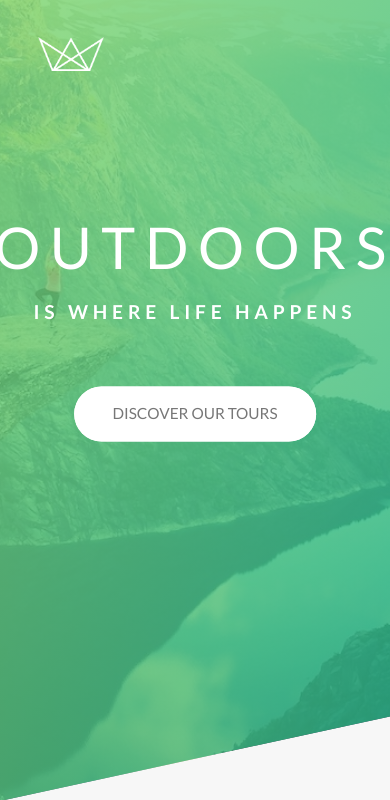
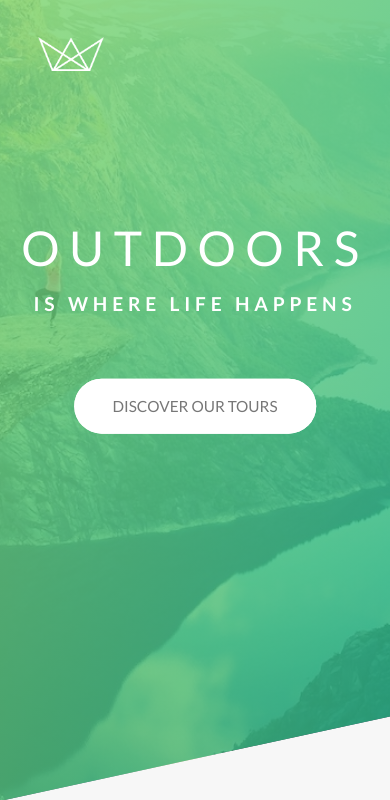
Before and after one commit to robinjmc/Natours, a PHP site: page / in a window 390 px wide. Shown: the part 117-917 px from the top of the page. Run offline with PHP 8.4, Linux system fonts and the light colour scheme; style sheets or scripts are compiled from the project's sources.

Commit message:
mobile view font size fix

```diff
--- a/sass/base/_typography.scss
+++ b/sass/base/_typography.scss
@@ -25,7 +25,7 @@ body {
 
         @include respond(phone){
             letter-spacing: 1rem;
-            font-family: 5rem;
+            font-size: 5rem;
         }
         /* animation-delay: 3s;
         animation-iteration-count: 3;*/
```
